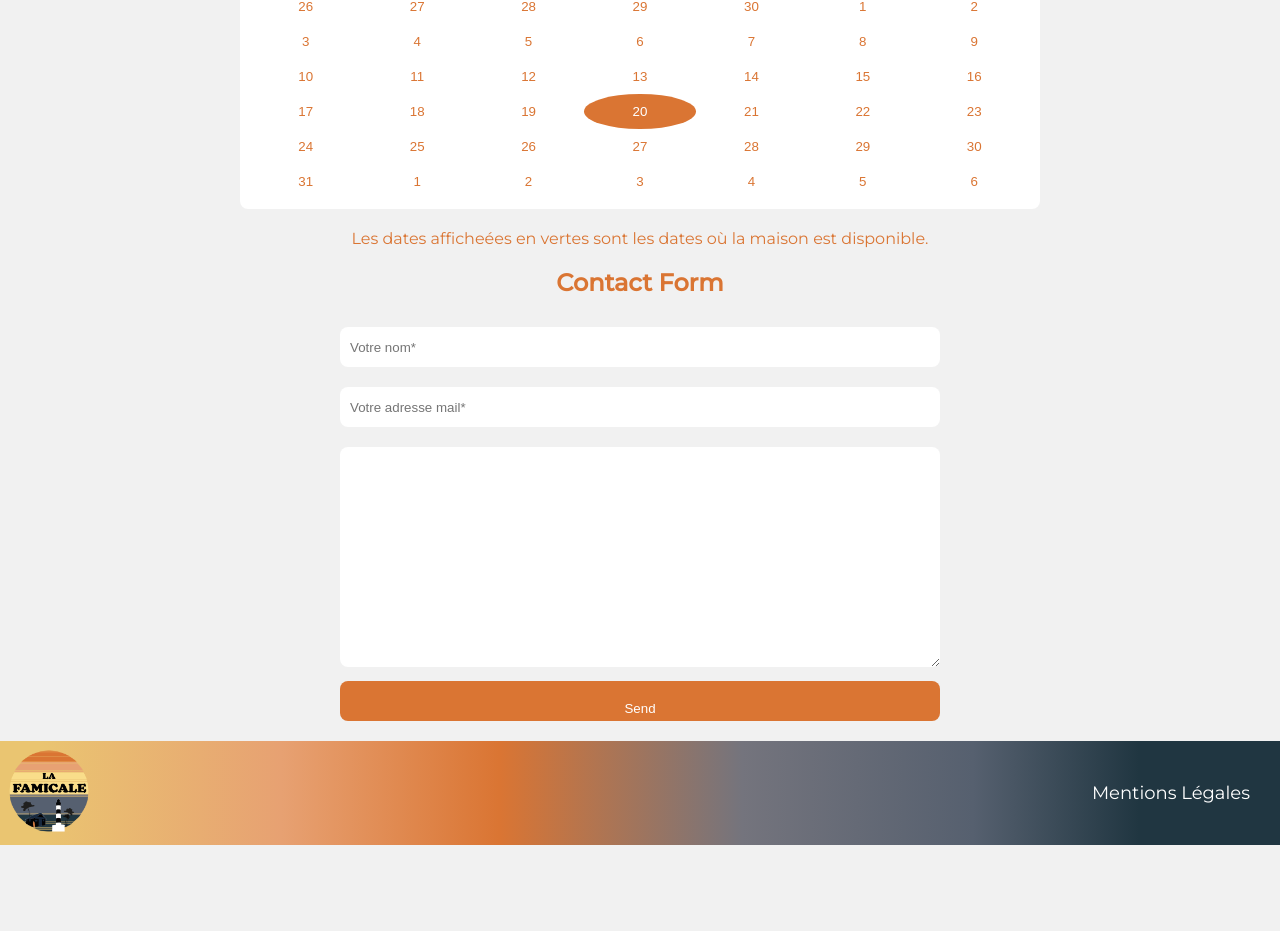
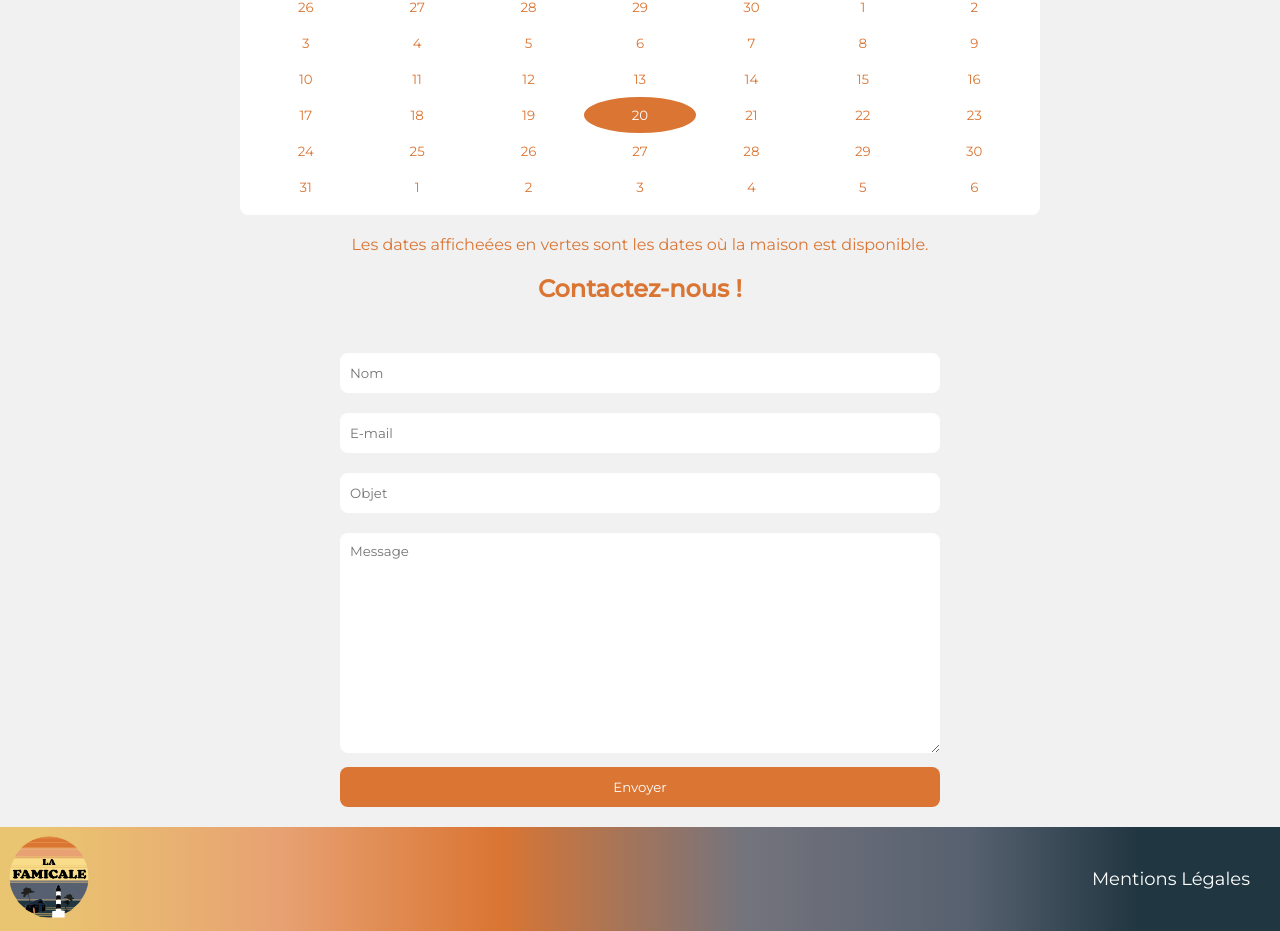
Before and after one commit to JeremyPromsy/lafamicale, a React (Create React App) app in the folder my-app/: page / in a window 1280 px wide. Shown: the part 858-1789 px from the top of the page. Before the commit the page ends 1703 px from the top, so only its background shows below. Built offline with nearby package versions, Linux system fonts and the light colour scheme; no server answers.

Commit message:
Finalisation Contact

```diff
--- a/my-app/src/components/FormContact.jsx
+++ b/my-app/src/components/FormContact.jsx
@@ -1,4 +1,4 @@
-import React, { useRef } from 'react';
+import React, { useState, useRef } from 'react';
 import "../styles/formcontact.css"
 import emailjs from '@emailjs/browser';
 
@@ -6,17 +6,20 @@ const ServiceID = "service_n6f1yqc";
 const TemplateID = "Lafamicale-template";
 const PublicKey = "A8cBtp8O8D3ahNq6u";
 
-function App() {
-    const form = useRef();
+const ContactForm = () => {
+const formRef = useRef();
+  const [name, setName] = useState('');
+  const [email, setEmail] = useState('');
+  const [objet, setObjet] = useState('');
+  const [message, setMessage] = useState('');
 
-    const sendEmail = (e) => {
+  const handleSubmit = (e) => {
     e.preventDefault();
+
+    console.log('Valeurs avant envoi:', name, email, message);
     emailjs
     .sendForm(
-                ServiceID,
-                TemplateID,
-                form.current,
-                PublicKey,
+        ServiceID, TemplateID, formRef.current, PublicKey,
             )
             .then(
                 (result) => {
@@ -27,23 +30,56 @@ function App() {
                     console.log(error.text);
                 }
             );
+    setName('');
+    setEmail('');
+    setObjet('');
+    setMessage('');
   };
 
   return (
-        <div>
-            <h2>Contact Form</h2>
-            <form className='formulaire' ref={form} onSubmit={sendEmail}>
-                <div className='champNomMail'>
-                    <input className='champNom' placeholder='Votre nom*' name='user_name' />
-                    <input className='champMail' placeholder='Votre adresse mail*' name='user_email' />
-                </div>
-                <div className='messageAuteur'>
-                    <textarea className='message' placeholder='Votre message ici' name='text' > </textarea>
-                </div>
-                    <input className='boutonEnvoyer' value='Send' id='input-submit' placeholder='Envoyer' type="submit" />
+    <div className='pageFormulaire'>
+    <div className='formulaire'>
+    <form ref={formRef} onSubmit={handleSubmit}>
+      <input
+        name="user_name"
+        className='champNom'
+        type="text"
+        placeholder="Nom"
+        value={name}
+        onChange={(e) => setName(e.target.value)}
+        required
+      />
+      <input
+        name="user_email"
+        className='champMail'
+        type="email"
+        placeholder="E-mail"
+        value={email}
+        onChange={(e) => setEmail(e.target.value)}
+        required
+      />
+      <input
+        name="user_objet"
+        className='champObjet'
+        type="text"
+        placeholder="Objet"
+        value={objet}
+        onChange={(e) => setObjet(e.target.value)}
+        required
+      />
+      <textarea
+        name="user_message"
+        className='message'
+        placeholder="Message"
+        value={message}
+        onChange={(e) => setMessage(e.target.value)}
+        required
+      ></textarea>
+      <button className='boutonEnvoyer' type="submit">Envoyer</button>
     </form>
     </div>
+    </div>
   );
-}
+};
 
-export default App;
+export default ContactForm;
--- a/my-app/src/index.css
+++ b/my-app/src/index.css
@@ -2,7 +2,7 @@
 
 html, body { background: #f1f1f1; }
 
-body {
+body, textarea, input, button {
   margin: 0;
   font-family: 'Montserrat', sans-serif;
   -webkit-font-smoothing: antialiased;
--- a/my-app/src/pages/Contact.jsx
+++ b/my-app/src/pages/Contact.jsx
@@ -5,10 +5,10 @@ import FormContact from "../components/FormContact"
 function Contact() {
   return (
     <div className="pageInfo">
-    <FormContact />
     <div className="contactPage">
       <div className="contactDiv">
         <h2>Contactez-nous !</h2>
+        <FormContact />
         <p>Ou envoyez un mail directement, si vous le souhaitez en cliquant sur le bouton, ci-dessous.</p>
         <p><a href="mailto:lafamicale@gmail.com"  aria-label="contacter l'agence par mail"><button className="buttonContact">Nous joindre </button></a></p>
       </div>
--- a/my-app/src/pages/Home.jsx
+++ b/my-app/src/pages/Home.jsx
@@ -11,6 +11,7 @@ function Home () {
            <Slideshow />
            <Description />
            <Location />
+           <h2>Contactez-nous !</h2>
            <FormContact />
         </div>
     )
--- a/my-app/src/styles/formcontact.css
+++ b/my-app/src/styles/formcontact.css
@@ -1,13 +1,18 @@
+.pageFormulaire{
+    display: flex;
+    justify-content: space-around;
+}
+
 .formulaire {
     max-width: 600px;
     text-align: center;
-    margin: 20px auto;
     display: flex;
     justify-content: space-between;
     flex-direction: column;
+    margin: 20px 0;
 }
 
-.champMail, .champNom {
+.champMail, .champNom, .champObjet {
     border: 0;
     outline: 0;
     border-radius: 8px;
@@ -38,6 +43,10 @@
     border: 0;
     outline: 0;
     border-radius: 8px;
+    width:100%;
+    display: flex;
+    justify-content: center;
+    align-items: center;
 }
 
 .boutonEnvoyer:hover {
```
Lines whose indentation alone changed are shown as unchanged.
